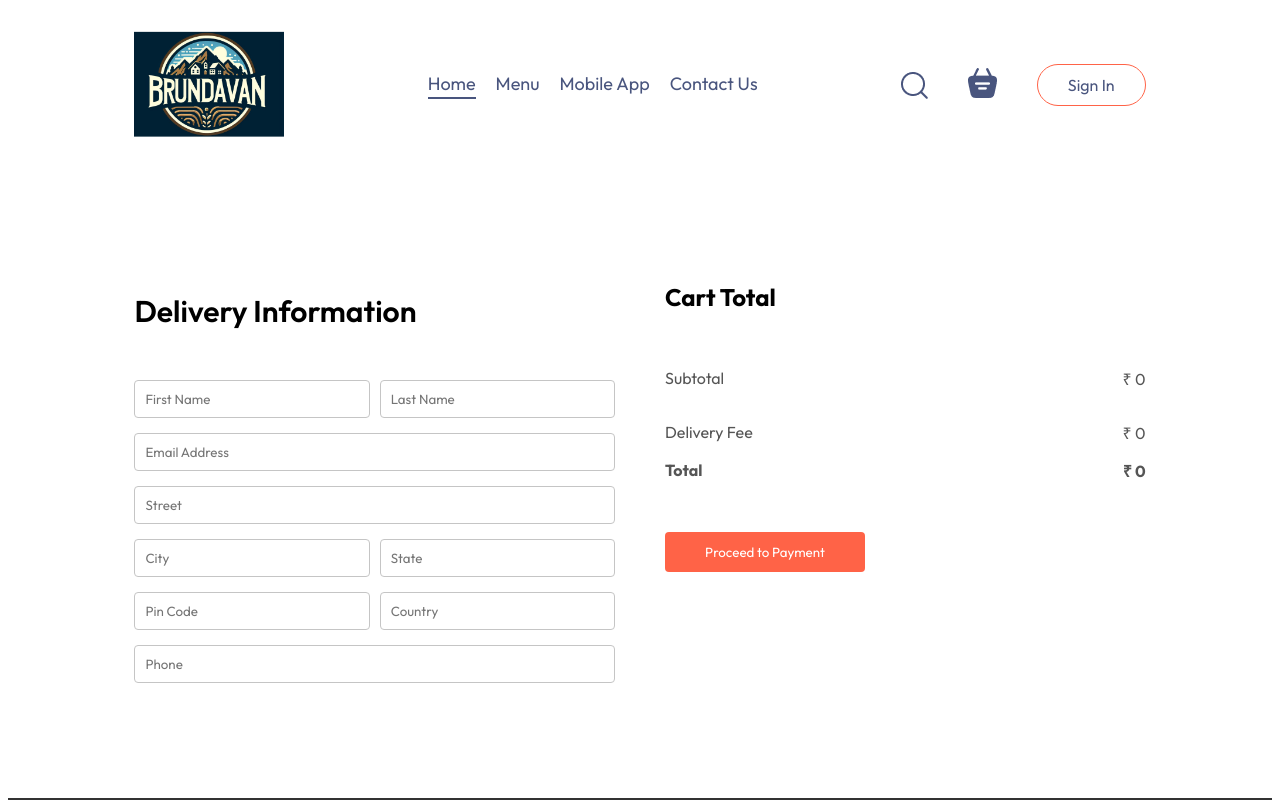
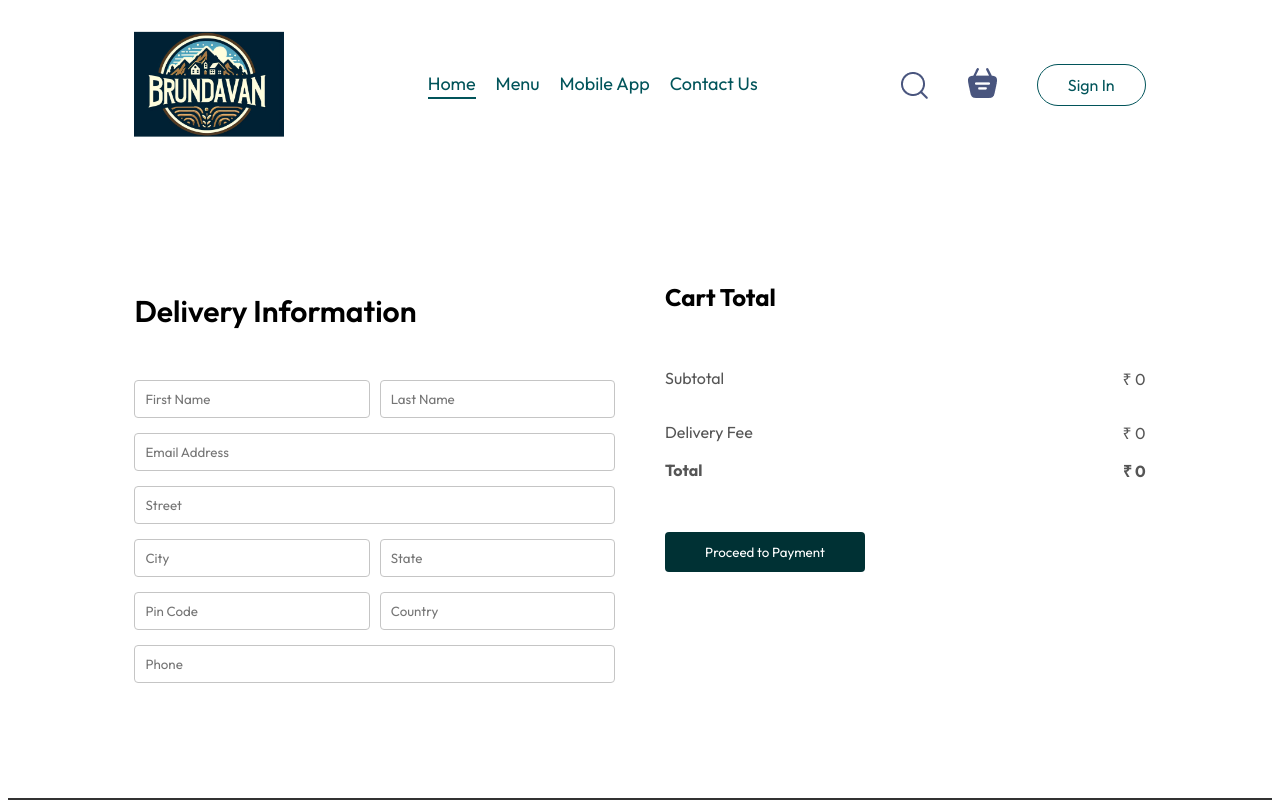
Before and after one commit to aravind-allamneni/food-del, a React (Vite) app: page /place-order in a window 1280 px wide. Shown: the top 800 px of the page. Built offline with nearby package versions, Linux system fonts and the light colour scheme; no server answers.

Commit message:
changed accents from red/tomato to teal

```diff
--- a/src/assets/assets.js
+++ b/src/assets/assets.js
@@ -54,7 +54,7 @@ import facebook_icon from "./facebook_icon.png";
 import twitter_icon from "./twitter_icon.png";
 import cross_icon from "./cross_icon.png";
 import selector_icon from "./selector_icon.png";
-import rating_starts from "./rating_starts.png";
+import rating_starts from "./rating_stars_blue.png";
 import profile_icon from "./profile_icon.png";
 import bag_icon from "./bag_icon.png";
 import logout_icon from "./logout_icon.png";
--- a/src/components/ExploreMenu/ExploreMenu.css
+++ b/src/components/ExploreMenu/ExploreMenu.css
@@ -44,7 +44,7 @@
 }
 
 .explore-menu-list-item .active{
-  border: 4px solid tomato;
+  border: 4px solid rgb(1, 84, 90);
   padding: 2px;
 }
 
--- a/src/components/FoodItem/FoodItem.css
+++ b/src/components/FoodItem/FoodItem.css
@@ -29,7 +29,7 @@
 }
 
 .food-item-name-rating img{
-  width: 70px;
+  height: 18px;
 }
 
 .food-item-desc{
@@ -38,7 +38,7 @@
 }
 
 .food-item-price{
-  color: tomato;
+  color: rgb(1, 84, 90);
   font-size: 22px;
   font-weight: 500;
   margin: 10px 0px;
--- a/src/components/Header/Header.css
+++ b/src/components/Header/Header.css
@@ -37,6 +37,7 @@
   background-color: white;
   font-size: max(1vw, 13px);
   border-radius: 50px;
+  cursor: pointer;
 }
 
 @media (max-width: 1050px) {
--- a/src/components/Header/Header.jsx
+++ b/src/components/Header/Header.jsx
@@ -6,7 +6,7 @@ const Header = () => {
       <div className="header-contents">
         <h2>Order your food here</h2>
         <p>Choose from a diverse menue featuring a delectable array of dishes crafted with the finest ingredients and culinary expertise to satisfy your cravings and elevate your dining experience, one delicious meal at a time.</p>
-        <button>View Menu</button>
+        <a href='#explore-menu'><button>View Menu</button></a>
       </div>
     </div>
   )
--- a/src/components/LoginPopup/LoginPopup.css
+++ b/src/components/LoginPopup/LoginPopup.css
@@ -52,7 +52,7 @@
   padding: 10px;
   border-radius: 4px;
   color: white;
-  background-color: tomato;
+  background-color: rgb(1, 84, 90);
   font-size: 15px;
   cursor: pointer;
 }
@@ -69,7 +69,7 @@
 }
 
 .login-popup p span{
-  color: tomato;
+  color: rgb(1, 84, 90);
   font-weight: 500;
   cursor: pointer;
 }
--- a/src/components/Navbar/Navbar.css
+++ b/src/components/Navbar/Navbar.css
@@ -13,7 +13,7 @@
   display: flex;
   list-style: none;
   gap: 20px;
-  color: #49557e;
+  color: rgb(1, 84, 90);
   font-size: 18px;
 }
 
@@ -26,8 +26,8 @@
 .navbar button{
   background: transparent;
   font-size: 16px;
-  color: #49557e;
-  border: 1px solid tomato;
+  color: rgb(1, 84, 90);
+  border: 1px solid rgb(1, 84, 90);
   padding: 10px 30px;
   border-radius: 50px;
   cursor: pointer;
@@ -35,12 +35,12 @@
 }
 
 .navbar button:hover{
-  background: #fff4f2;
+  background: rgb(195, 214, 215);
 }
 
 .navbar .active {
   padding-bottom: 2px;
-  border-bottom: 2px solid #49557e;
+  border-bottom: 2px solid rgb(1, 84, 90);
 }
 
 .navbar li{
@@ -55,7 +55,7 @@
   position: absolute;
   min-width: 10px;
   min-height: 10px;
-  background-color: tomato;
+  background-color: rgb(50, 116, 121);
   border-radius: 5px;
   top: -8px;
   right: -8px;
--- a/src/pages/Cart/Cart.css
+++ b/src/pages/Cart/Cart.css
@@ -56,7 +56,7 @@
 .cart-total button{
   border: none;
   color: white;
-  background-color: tomato;
+  background-color: rgb(0, 49, 52);
   width: max(15vw, 200px);
   padding: 12px 0px;
   border-radius: 4px;
--- a/src/pages/PlaceOrder/PlaceOrder.css
+++ b/src/pages/PlaceOrder/PlaceOrder.css
@@ -23,7 +23,7 @@
   padding: 10px;
   border: 1px solid #c5c5c5;
   border-radius: 4px;
-  outline-color: tomato;
+  outline-color: rgb(1, 84, 90);
 }
 
 .place-order-left .multi-fields{
```
Also changed, not shown: src/assets/rating_stars_blue.png (added).
